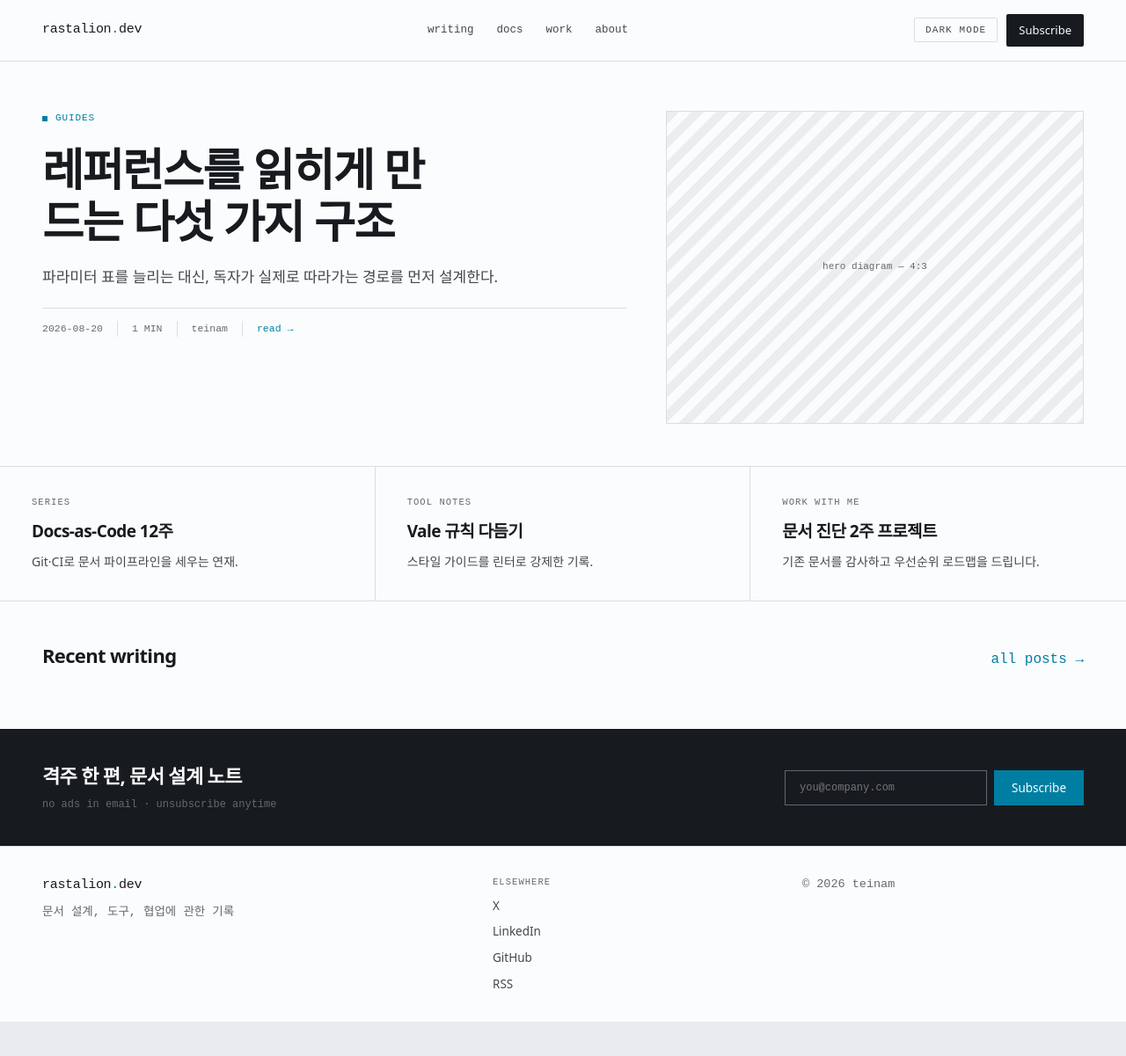
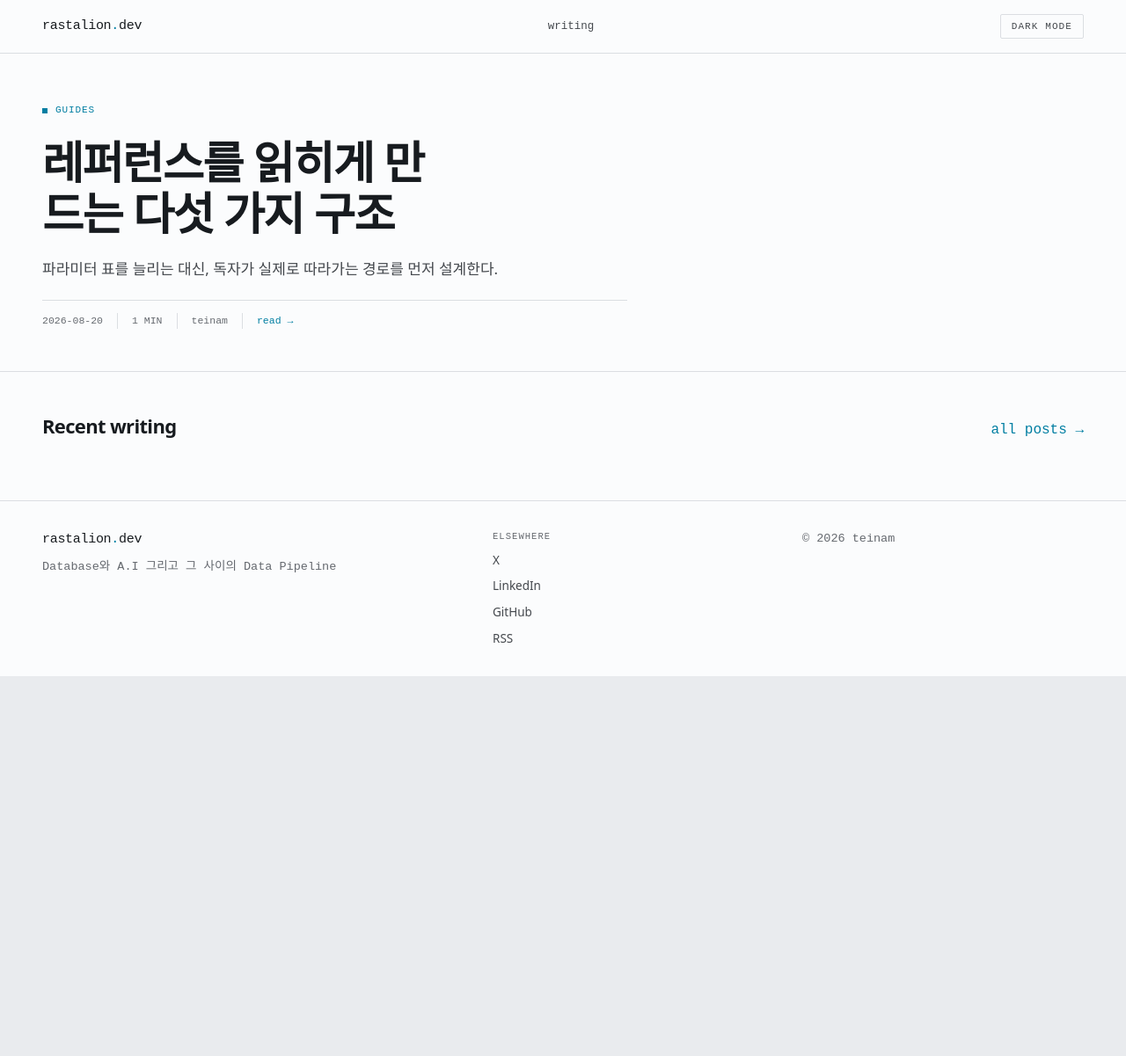
Before and after one commit to TeiNam/teinam.github.io, a Jekyll site: the page built from index.html, in a window 1280 px wide and 1226 px high. Shown: the top 1201 px of the window at 88% size. Built offline with Jekyll 4.4.1, drawn with Linux system fonts in a browser that asks for light colours; some web fonts are replaced.

Commit message:
chore: 데모 콘텐츠·죽은 링크 제거, 빈 상태 처리

```diff
--- a/_config.yml
+++ b/_config.yml
@@ -1,8 +1,8 @@
 title: rastalion.dev
-tagline: 문서 설계, 도구, 협업에 관한 기록
+tagline: Database와 A.I 그리고 그 사이의 Data Pipeline
 author: teinam
-email: hello@rastalion.dev
-description: 테크 라이터 teinam의 문서 설계 노트
+email: teinam@rastalion.dev
+description:
 url: "https://teinam.github.io"
 baseurl: ""
 lang: ko
@@ -27,11 +27,9 @@
   sidebar: ""
   leaderboard: ""
 
+# 실제 존재하는 페이지만 둔다. docs/work/about 은 파일 만든 뒤 다시 추가.
 nav:
   - { name: writing, url: /writing/ }
-  - { name: docs, url: /docs/ }
-  - { name: work, url: /work/ }
-  - { name: about, url: /about/ }
 
 defaults:
   - scope: { path: "", type: posts }
--- a/_data/pillars.yml
+++ b/_data/pillars.yml
@@ -1,12 +1,7 @@
-- label: Series
-  title: Docs-as-Code 12주
-  body: Git·CI로 문서 파이프라인을 세우는 연재.
-  url: /writing/
-- label: Tool notes
-  title: Vale 규칙 다듬기
-  body: 스타일 가이드를 린터로 강제한 기록.
-  url: /writing/
-- label: Work with me
-  title: 문서 진단 2주 프로젝트
-  body: 기존 문서를 감사하고 우선순위 로드맵을 드립니다.
-  url: /work/
+# 홈 중단의 3칸 카드. 비워두면 섹션이 렌더되지 않는다.
+# 실제 연재·도구 노트·의뢰 페이지가 생기면 주석을 풀고 채운다.
+#
+# - label: Series
+#   title: 연재 제목
+#   body: 한 줄 설명.
+#   url: /writing/
--- a/_includes/header.html
+++ b/_includes/header.html
@@ -7,6 +7,6 @@
   </nav>
   <div class="head-actions">
     <button class="btn-ghost" id="theme-toggle" type="button" aria-label="테마 전환">dark mode</button>
-    <a class="btn-solid" href="#newsletter">Subscribe</a>
+    {%- if site.newsletter_action != "" %}<a class="btn-solid" href="{{ '/#newsletter' | relative_url }}">Subscribe</a>{% endif %}
   </div>
 </header>
--- a/_layouts/home.html
+++ b/_layouts/home.html
@@ -16,14 +16,16 @@
       <a href="{{ lead.url | relative_url }}">read →</a>
     </div>
   </div>
+  {%- if lead.image %}
   <figure class="hero-fig">
-    {%- if lead.image %}<img src="{{ lead.image | relative_url }}" alt="{{ lead.image_alt }}">
-    {%- else %}<div class="ph">hero diagram — 4:3</div>{% endif %}
+    <img src="{{ lead.image | relative_url }}" alt="{{ lead.image_alt }}">
     {%- if lead.image_caption %}<figcaption>{{ lead.image_caption }}</figcaption>{% endif %}
   </figure>
+  {%- endif %}
 </section>
 
-{%- if site.data.pillars %}
+{%- comment %} 빈 배열도 Liquid 에서는 truthy 라 size 로 검사한다 {% endcomment %}
+{%- if site.data.pillars.size > 0 %}
 <section class="pillars">
   {%- for p in site.data.pillars %}
   <div class="pillar">
@@ -56,13 +58,16 @@
 
 {% include ad.html slot=site.adsense.leaderboard variant="leaderboard" %}
 
+{%- comment %} newsletter_action 이 비어 있으면 폼이 현재 URL로 submit 되므로 섹션 자체를 숨긴다 {% endcomment %}
+{%- if site.newsletter_action != "" %}
 <section class="newsletter" id="newsletter">
   <div>
-    <h2>격주 한 편, 문서 설계 노트</h2>
+    <h2>{{ site.newsletter_title | default: site.tagline }}</h2>
     <span class="mono">no ads in email · unsubscribe anytime</span>
   </div>
   <form action="{{ site.newsletter_action }}" method="post" target="_blank">
-    <input type="email" name="email" placeholder="you@company.com" required>
+    <input type="email" name="email" placeholder="you@example.com" required>
     <button type="submit">Subscribe</button>
   </form>
 </section>
+{%- endif %}
--- a/writing.html
+++ b/writing.html
@@ -2,5 +2,5 @@
 layout: archive
 title: Writing
 permalink: /writing/
-subtitle: 문서 설계, 도구, 협업에 관한 기록
+subtitle: Database와 A.I 그리고 그 사이의 Data Pipeline
 ---
```
Also changed, not shown: _data/docs_nav.yml (+6 -8 lines), docs/api-keys.md (deleted, +0 -28 lines).
